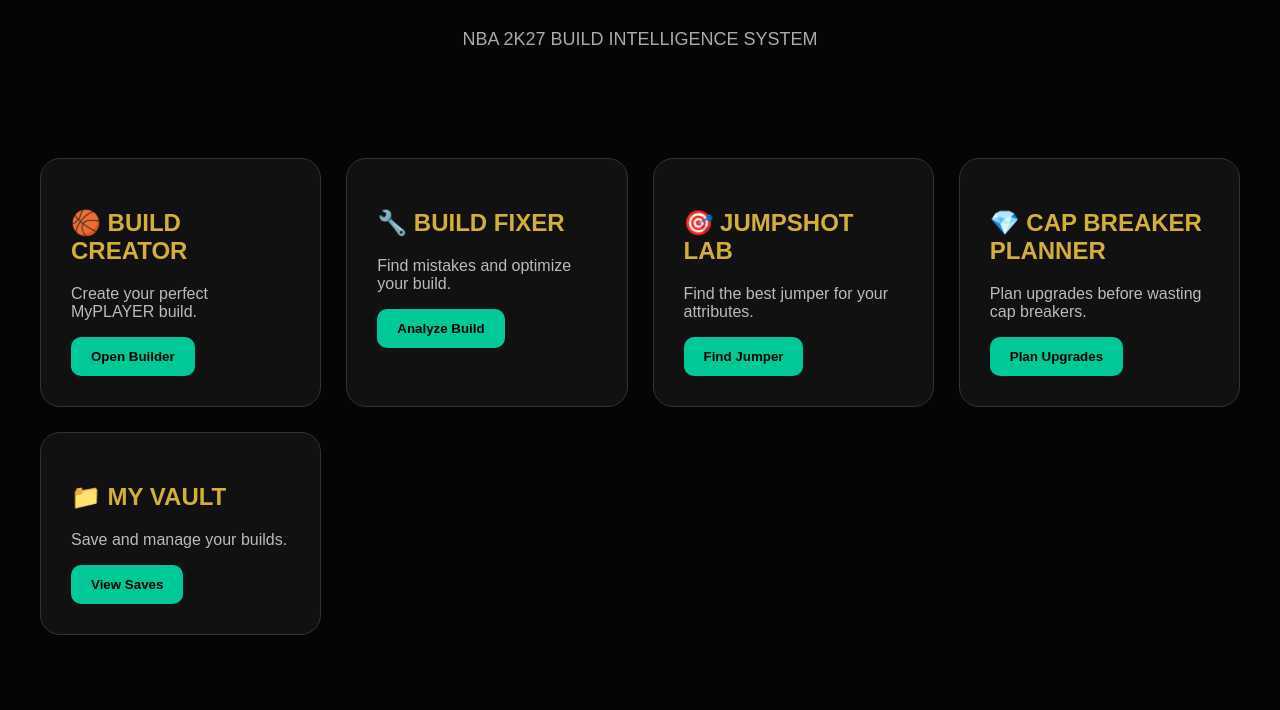
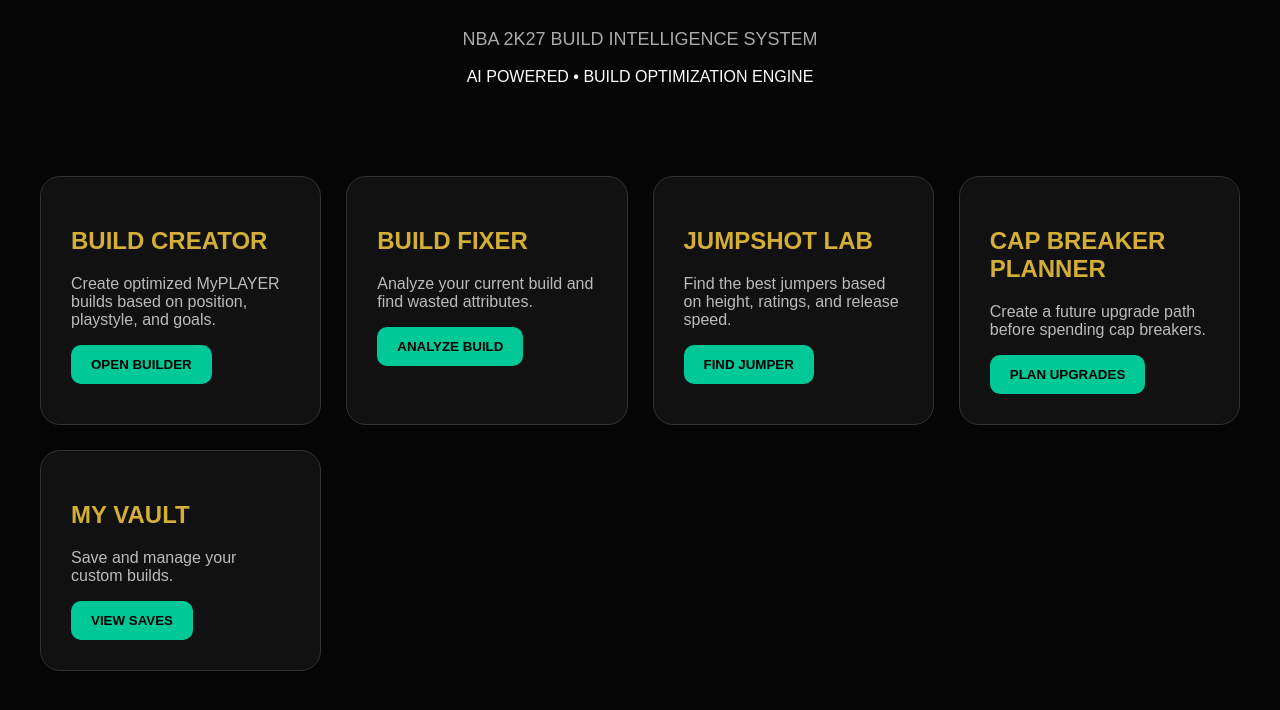
Before and after one commit to ceospirit1/the-ceo-vault, a plain HTML site: page index.html in a window 1280 px wide. Shown: the part 140-850 px from the top of the page. Before the commit the page ends 815 px from the top, so only its background shows below. Drawn offline with Linux system fonts and the light colour scheme.

Commit message:
Fix CEO Vault dashboard structure

```diff
--- a/index.html
+++ b/index.html
@@ -1,5 +1,6 @@
 <!DOCTYPE html>
 <html>
+
 <head>
     <title>THE CEO VAULT</title>
     <link rel="stylesheet" href="styles.css">
@@ -7,52 +8,106 @@
 
 <body>
 
-<header>
+<header class="hero">
+
     <h1>THE CEO VAULT</h1>
-    <p>NBA 2K27 BUILD INTELLIGENCE SYSTEM</p>
+
+    <p>
+        NBA 2K27 BUILD INTELLIGENCE SYSTEM
+    </p>
+
+    <span class="status">
+        AI POWERED • BUILD OPTIMIZATION ENGINE
+    </span>
+
 </header>
 
 
 <main>
 
-<div class="vault-grid">
+<section class="vault-grid">
+
 
 <div class="card">
-<h2>🏀 BUILD CREATOR</h2>
-<p>Create your perfect MyPLAYER build.</p>
-<button>Open Builder</button>
+
+<h2>BUILD CREATOR</h2>
+
+<p>
+Create optimized MyPLAYER builds based on position, playstyle, and goals.
+</p>
+
+<button>
+OPEN BUILDER
+</button>
+
 </div>
 
 
+
 <div class="card">
-<h2>🔧 BUILD FIXER</h2>
-<p>Find mistakes and optimize your build.</p>
-<button>Analyze Build</button>
+
+<h2>BUILD FIXER</h2>
+
+<p>
+Analyze your current build and find wasted attributes.
+</p>
+
+<button>
+ANALYZE BUILD
+</button>
+
 </div>
 
 
+
 <div class="card">
-<h2>🎯 JUMPSHOT LAB</h2>
-<p>Find the best jumper for your attributes.</p>
-<button>Find Jumper</button>
+
+<h2>JUMPSHOT LAB</h2>
+
+<p>
+Find the best jumpers based on height, ratings, and release speed.
+</p>
+
+<button>
+FIND JUMPER
+</button>
+
 </div>
 
 
+
 <div class="card">
-<h2>💎 CAP BREAKER PLANNER</h2>
-<p>Plan upgrades before wasting cap breakers.</p>
-<button>Plan Upgrades</button>
+
+<h2>CAP BREAKER PLANNER</h2>
+
+<p>
+Create a future upgrade path before spending cap breakers.
+</p>
+
+<button>
+PLAN UPGRADES
+</button>
+
 </div>
 
 
+
 <div class="card">
-<h2>📁 MY VAULT</h2>
-<p>Save and manage your builds.</p>
-<button>View Saves</button>
+
+<h2>MY VAULT</h2>
+
+<p>
+Save and manage your custom builds.
+</p>
+
+<button>
+VIEW SAVES
+</button>
+
 </div>
 
 
-</div>
+</section>
 
 </main>
 
@@ -60,4 +115,5 @@
 <script src="app.js"></script>
 
 </body>
+
 </html>
```
